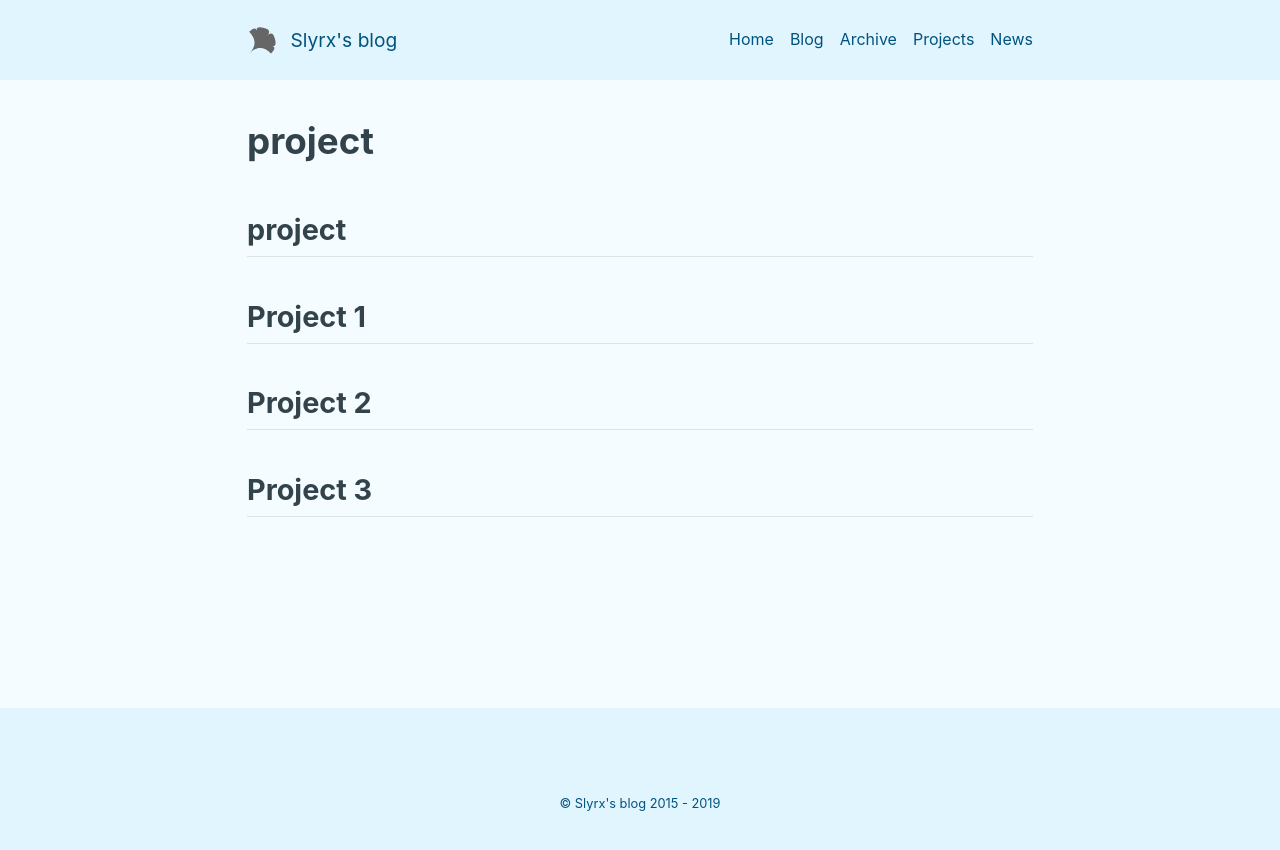
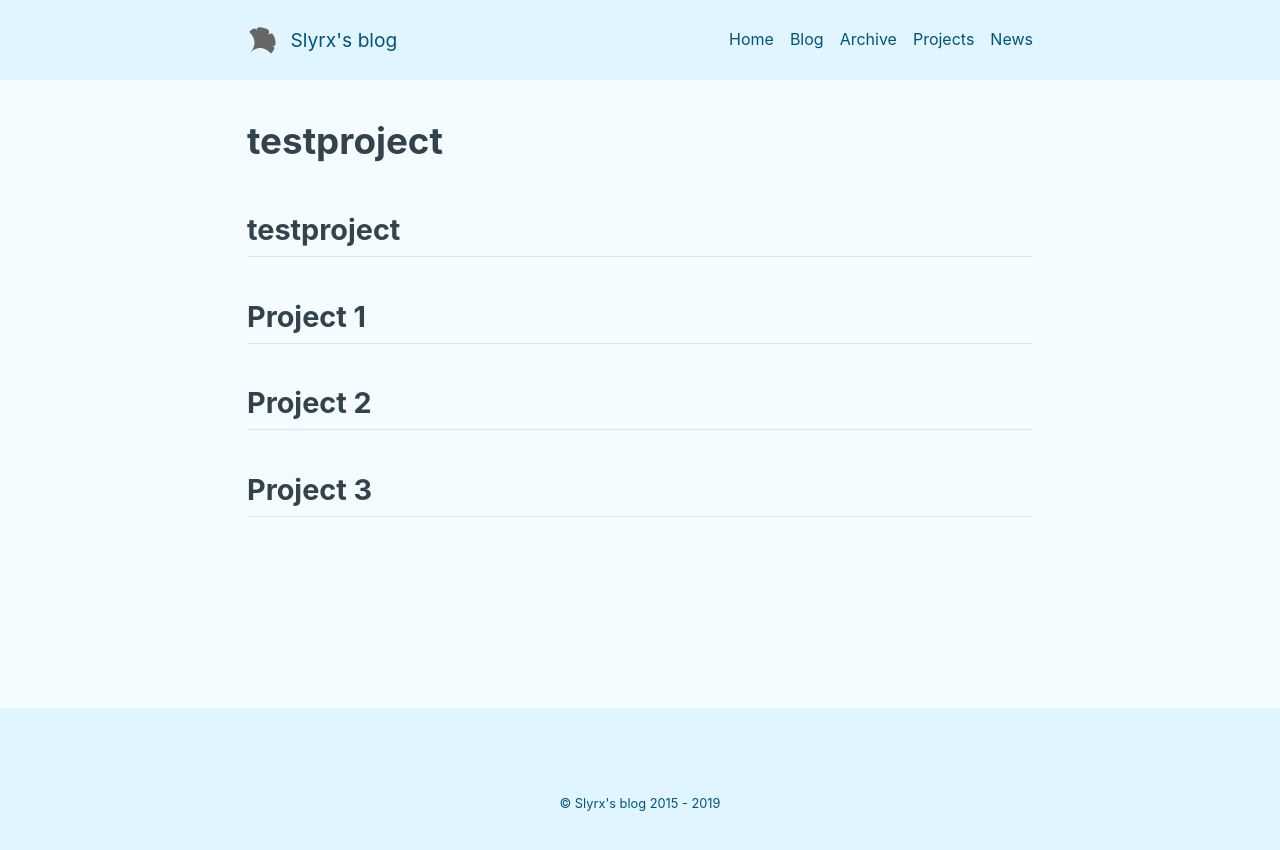
Before and after one commit to slyrx/Tech_Blog, a Jekyll site: the page built from projects.md, in a window 1280 px wide. Shown: the top 850 px of the page. Built offline with Jekyll 4.4.1, drawn with Linux system fonts in a browser that asks for light colours; nearby versions of some CDN libraries; our own code applies the rules of GitHub Pages for plain Markdown files.

Commit message:
up project

```diff
--- a/projects.md
+++ b/projects.md
@@ -8,7 +8,7 @@ titles:
 key: page-about
 ---
 
-## project
+## testproject
 
 ## Project 1
 
```
